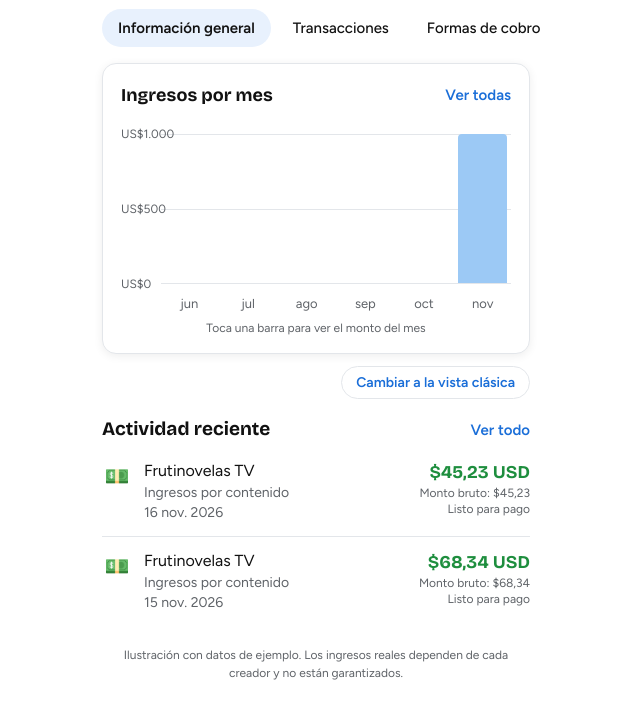
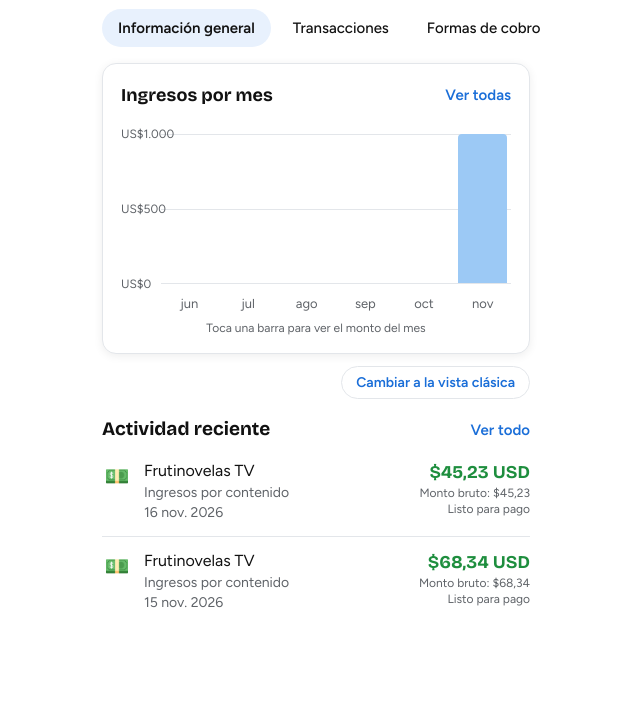
Before and after one commit to cazapia/panel-ganancias, a plain HTML site: page index.html in a window 1280 px wide. Shown: the part 55-774 px from the top of the page, without its empty margins (324-964 px from the left). Drawn offline with nearby package versions, Linux system fonts and the light colour scheme.

Commit message:
Actualizacion

```diff
--- a/index.html
+++ b/index.html
@@ -125,7 +125,6 @@ button{font-family:inherit;cursor:pointer;color:inherit}
 .empty p{font-size:14px;color:var(--muted);line-height:1.45}
 
 
-.foot{margin-top:20px;font-size:12px;color:var(--muted);text-align:center;line-height:1.5}
 .fade{animation:fade .35s ease}
 @keyframes fade{from{opacity:0;transform:translateY(6px)}to{opacity:1;transform:none}}
 @media (prefers-reduced-motion:reduce){.bar{transition:none}.fade{animation:none}}
@@ -201,9 +200,6 @@ button{font-family:inherit;cursor:pointer;color:inherit}
     </section>
   </div>
 
-  <div class="pad">
-    <p class="foot">Ilustración con datos de ejemplo. Los ingresos reales dependen de cada creador y no están garantizados.</p>
-  </div>
 </main>
 
 <script>
```
